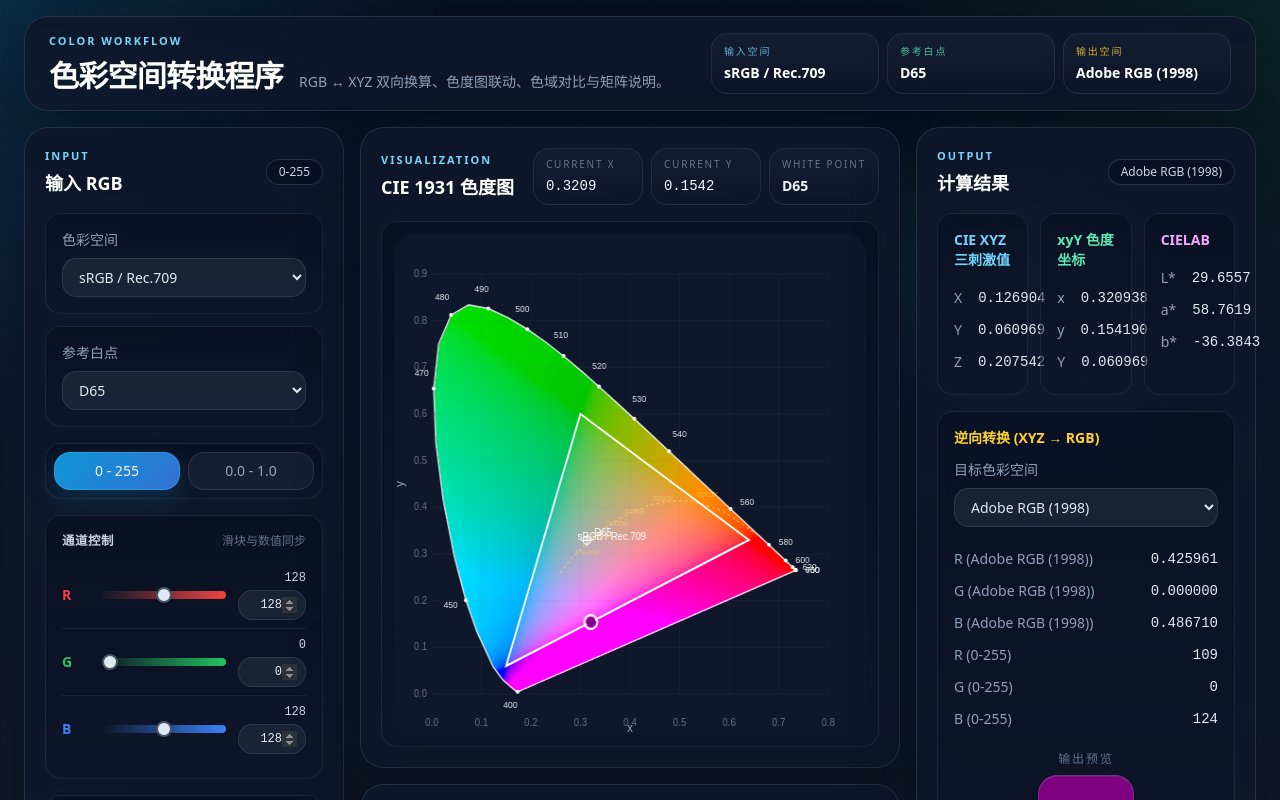
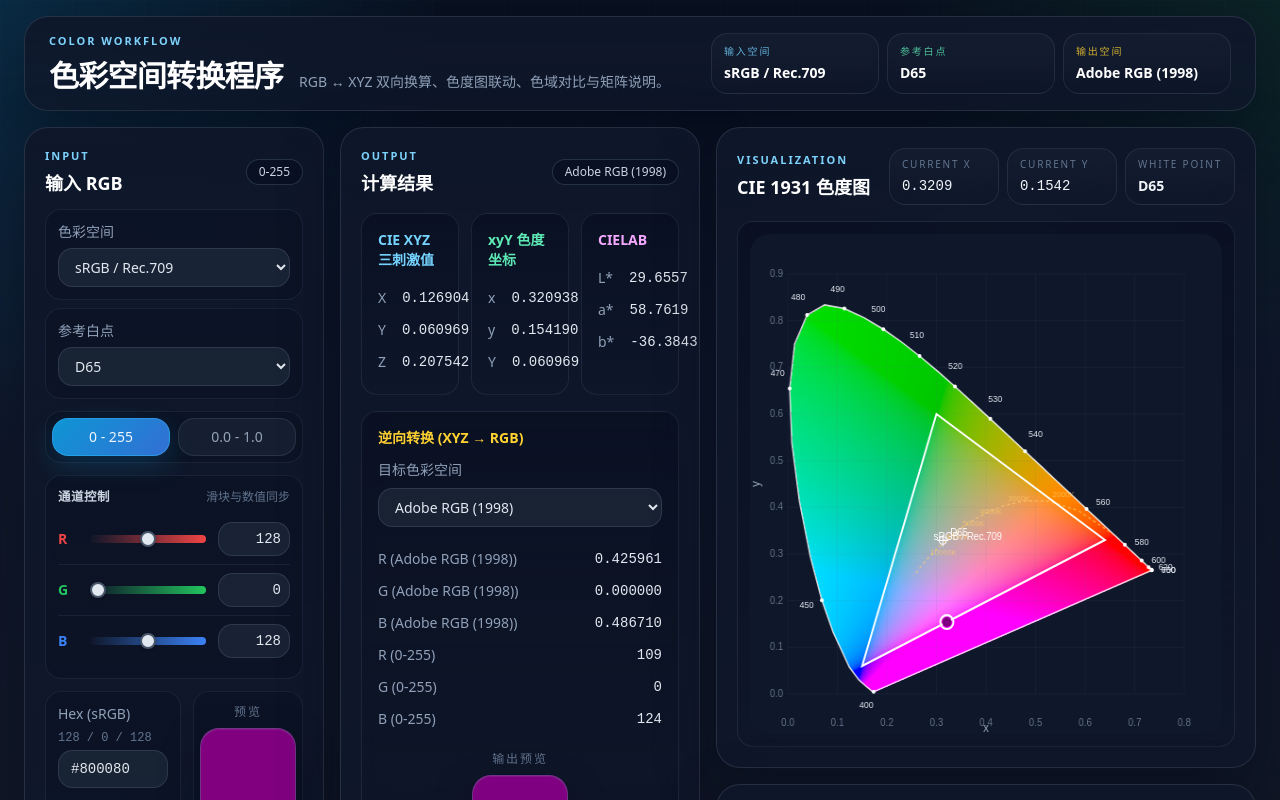
Before and after one commit to JHBOY-ha/color-space-transform, a Next.js app: page / in a window 1280 px wide. Shown: the top 800 px of the page. Built offline with nearby package versions, Linux system fonts and the light colour scheme.

Commit message:
Refactor InputPanel layout and styles for improved UI consistency; add number input styling

```diff
--- a/src/app/globals.css
+++ b/src/app/globals.css
@@ -195,9 +195,15 @@ input[type="range"]::-moz-range-thumb {
 }
 
 /* Number input spinner styling */
+input[type="number"] {
+  appearance: textfield;
+  -moz-appearance: textfield;
+}
+
 input[type="number"]::-webkit-inner-spin-button,
 input[type="number"]::-webkit-outer-spin-button {
-  opacity: 0.5;
+  -webkit-appearance: none;
+  margin: 0;
 }
 
 /* Scrollbar styling */
--- a/src/app/page.tsx
+++ b/src/app/page.tsx
@@ -78,7 +78,7 @@ export default function Home() {
           </div>
         </header>
 
-        <section className="grid grid-cols-1 gap-4 xl:grid-cols-[320px_minmax(0,1fr)_340px]">
+        <section className="grid grid-cols-1 gap-4 xl:grid-cols-[300px_360px_minmax(0,1fr)]">
           <div className="xl:sticky xl:top-4 xl:self-start">
             <InputPanel
               rgb={rgb}
@@ -93,6 +93,20 @@ export default function Home() {
           </div>
 
           <div className="flex min-w-0 flex-col gap-4">
+            <OutputPanel
+              xyz={xyz}
+              srcWhitePoint={whitePoint}
+              destSpace={destSpace}
+              onDestSpaceChange={setDestSpace}
+            />
+            <MatrixDisplay
+              srcSpace={srcSpace}
+              whitePoint={whitePoint}
+              destSpace={destSpace}
+            />
+          </div>
+
+          <div className="flex min-w-0 flex-col gap-4 xl:sticky xl:top-4 xl:self-start">
             <CIEDiagram
               currentXyz={xyz}
               srcSpace={srcSpace}
@@ -105,20 +119,6 @@ export default function Home() {
               onToggleGamut={handleToggleGamut}
             />
           </div>
-
-          <div className="flex min-w-0 flex-col gap-4 xl:sticky xl:top-4 xl:self-start">
-            <OutputPanel
-              xyz={xyz}
-              srcWhitePoint={whitePoint}
-              destSpace={destSpace}
-              onDestSpaceChange={setDestSpace}
-            />
-            <MatrixDisplay
-              srcSpace={srcSpace}
-              whitePoint={whitePoint}
-              destSpace={destSpace}
-            />
-          </div>
         </section>
       </div>
     </main>
--- a/src/components/InputPanel.tsx
+++ b/src/components/InputPanel.tsx
@@ -77,7 +77,7 @@ export default function InputPanel({
   const displayedHexValue = isHexFocused ? (hexInput ?? normalizedHexValue) : normalizedHexValue;
 
   return (
-    <div className="app-panel flex flex-col gap-4 rounded-[24px] p-4 sm:p-5">
+    <div className="app-panel flex flex-col gap-3 rounded-[24px] p-4 sm:p-5">
       <div className="flex items-center justify-between gap-3">
         <div>
           <p className="app-kicker text-[11px] font-semibold">Input</p>
@@ -88,9 +88,9 @@ export default function InputPanel({
         </div>
       </div>
 
-      <div className="grid gap-3 sm:grid-cols-2 xl:grid-cols-1">
-        <div className="metric-card p-4">
-          <label htmlFor="src-space" className="mb-2 block text-sm text-slate-400">色彩空间</label>
+      <div className="grid gap-2">
+        <div className="rounded-2xl border border-slate-800/80 bg-slate-950/20 px-3 py-3">
+          <label htmlFor="src-space" className="mb-1.5 block text-sm text-slate-400">色彩空间</label>
           <select
             id="src-space"
             title="源色彩空间"
@@ -106,8 +106,8 @@ export default function InputPanel({
           </select>
         </div>
 
-        <div className="metric-card p-4">
-          <label htmlFor="white-point" className="mb-2 block text-sm text-slate-400">参考白点</label>
+        <div className="rounded-2xl border border-slate-800/80 bg-slate-950/20 px-3 py-3">
+          <label htmlFor="white-point" className="mb-1.5 block text-sm text-slate-400">参考白点</label>
           <select
             id="white-point"
             title="参考白点"
@@ -124,7 +124,7 @@ export default function InputPanel({
         </div>
       </div>
 
-      <div className="metric-card p-2">
+      <div className="rounded-2xl border border-slate-800/80 bg-slate-950/20 p-1.5">
         <div className="grid grid-cols-2 gap-2">
           <button
             type="button"
@@ -145,8 +145,8 @@ export default function InputPanel({
         </div>
       </div>
 
-      <div className="metric-card p-4">
-        <div className="mb-3 flex items-center justify-between">
+      <div className="rounded-2xl border border-slate-800/80 bg-slate-950/20 px-3 py-3">
+        <div className="mb-2 flex items-center justify-between">
           <p className="section-label">通道控制</p>
           <span className="text-xs text-slate-500">滑块与数值同步</span>
         </div>
@@ -154,7 +154,7 @@ export default function InputPanel({
         {channels.map((ch, i) => (
           <div
             key={ch}
-            className={`grid grid-cols-[28px_minmax(0,1fr)_68px] items-center gap-3 py-2 ${
+            className={`grid grid-cols-[20px_minmax(0,1fr)_72px] items-center gap-3 py-2 ${
               i < channels.length - 1 ? "border-b border-slate-800/80" : ""
             }`}
           >
@@ -174,10 +174,6 @@ export default function InputPanel({
                 background: `linear-gradient(90deg, rgba(15, 23, 42, 0.96), ${channelColors[i]})`,
               }}
             />
-            <div className="flex flex-col items-end gap-1">
-              <span className="font-mono text-xs text-slate-300">
-                {displayValue(rgb[i])}
-              </span>
             <input
               id={`channel-${ch}`}
               type="number"
@@ -187,16 +183,16 @@ export default function InputPanel({
               step={inputMode === "255" ? 1 : 0.0001}
               value={inputMode === "255" ? Math.round(rgb[i] * 255) : parseFloat(rgb[i].toFixed(4))}
               onChange={(e) => handleChannelChange(i, parseFloat(e.target.value) || 0)}
-                className="app-field px-2 py-1.5 text-right text-xs font-mono"
+              className="app-field px-2 py-1.5 text-right text-sm font-mono"
             />
-            </div>
           </div>
         ))}
       </div>
 
-      <div className="grid gap-3 sm:grid-cols-[minmax(0,1fr)_120px] xl:grid-cols-1">
-        <div className="metric-card p-4">
-          <label htmlFor="hex-input" className="mb-2 block text-sm text-slate-400">Hex (sRGB)</label>
+      <div className="grid grid-cols-[minmax(0,1fr)_110px] items-stretch gap-3">
+        <div className="rounded-2xl border border-slate-800/80 bg-slate-950/20 px-3 py-3">
+          <label htmlFor="hex-input" className="mb-1.5 block text-sm text-slate-400">Hex (sRGB)</label>
+          <div className="mb-1 text-xs font-mono text-slate-500">{displayValue(rgb[0])} / {displayValue(rgb[1])} / {displayValue(rgb[2])}</div>
           <input
             id="hex-input"
             type="text"
@@ -221,7 +217,7 @@ export default function InputPanel({
           />
         </div>
 
-        <div className="metric-card flex justify-center p-3">
+        <div className="rounded-2xl border border-slate-800/80 bg-slate-950/20 p-3">
           <ColorSwatch r={dr} g={dg} b={db} label="预览" />
         </div>
       </div>
```
Lines whose indentation alone changed are shown as unchanged.
